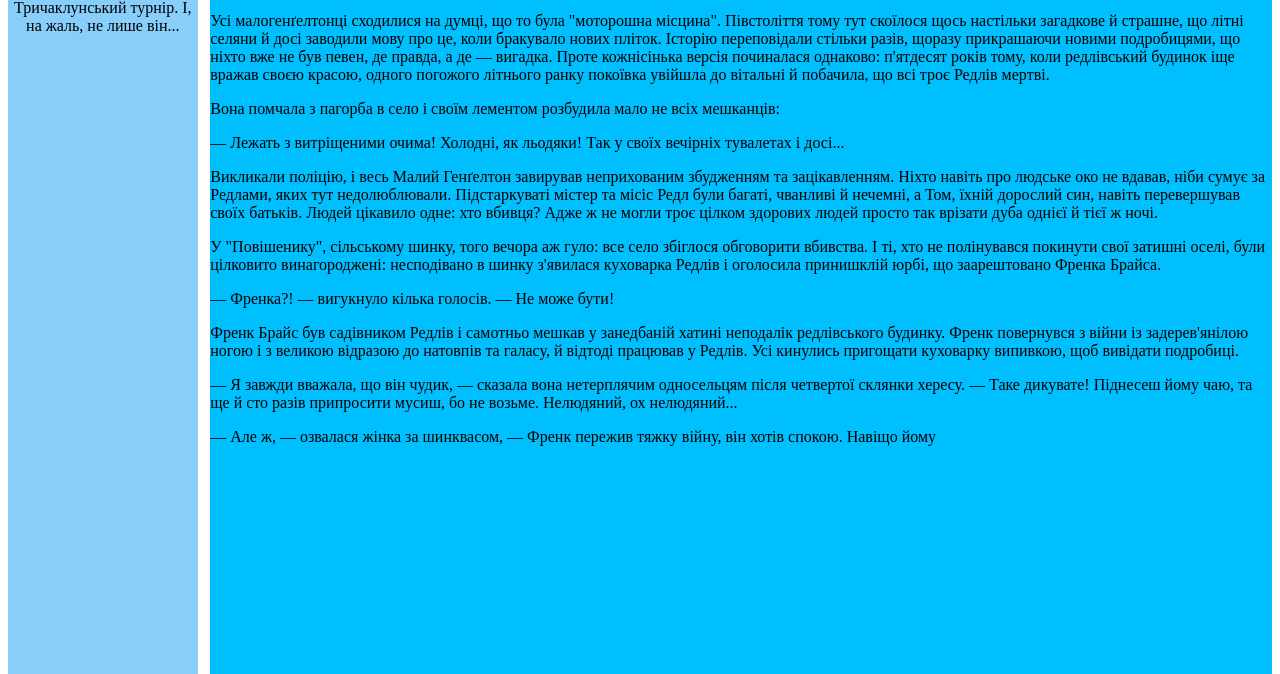
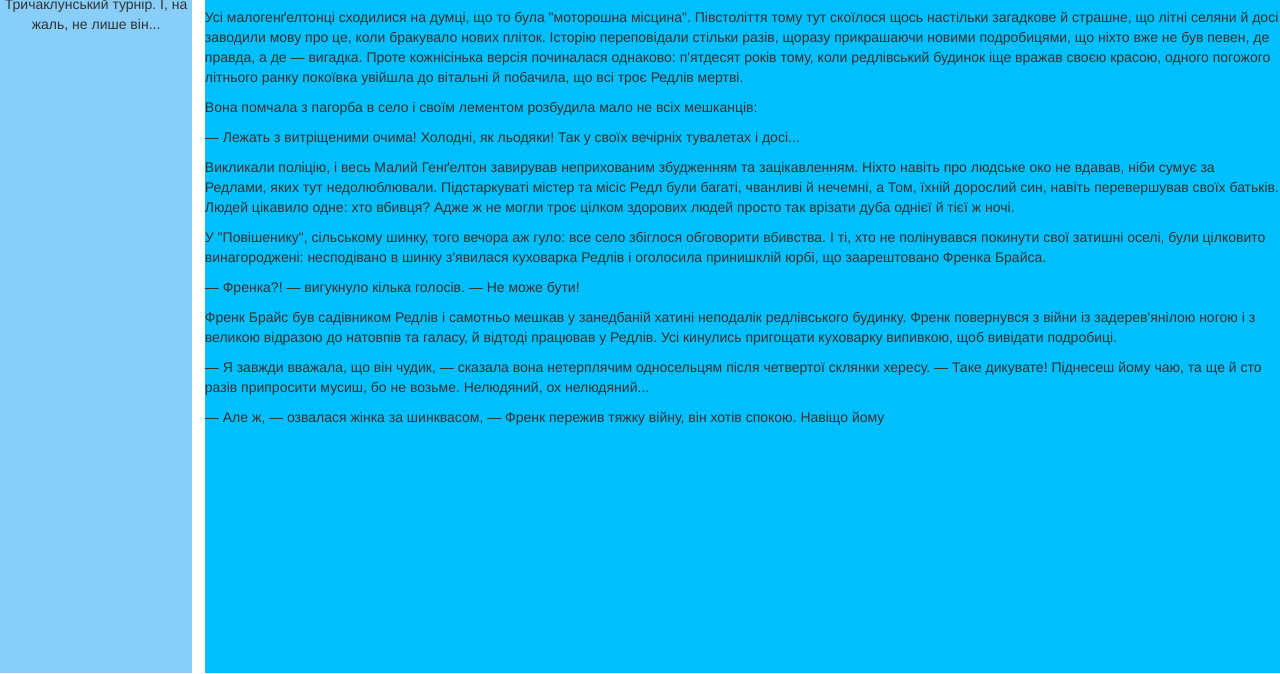
Before and after one commit to kaneva/kaneva.github.io, a plain HTML site: page index.html in a window 1280 px wide. Shown: the part 206-880 px from the top of the page. Drawn offline with nearby package versions, Linux system fonts and the light colour scheme.

Commit message:
Додали Bootstrap

```diff
--- a/index.html
+++ b/index.html
@@ -3,7 +3,7 @@
 <head>
 	<meta charset="UTF-8">
 	<link rel="stylesheet" href="style.css">
-
+	<link href="https://maxcdn.bootstrapcdn.com/bootstrap/3.3.6/css/bootstrap.min.css" rel="stylesheet" integrity="sha384-1q8mTJOASx8j1Au+a5WDVnPi2lkFfwwEAa8hDDdjZlpLegxhjVME1fgjWPGmkzs7" crossorigin="anonymous">
 	<title>Simple page</title>
 </head>
 <body>
```
